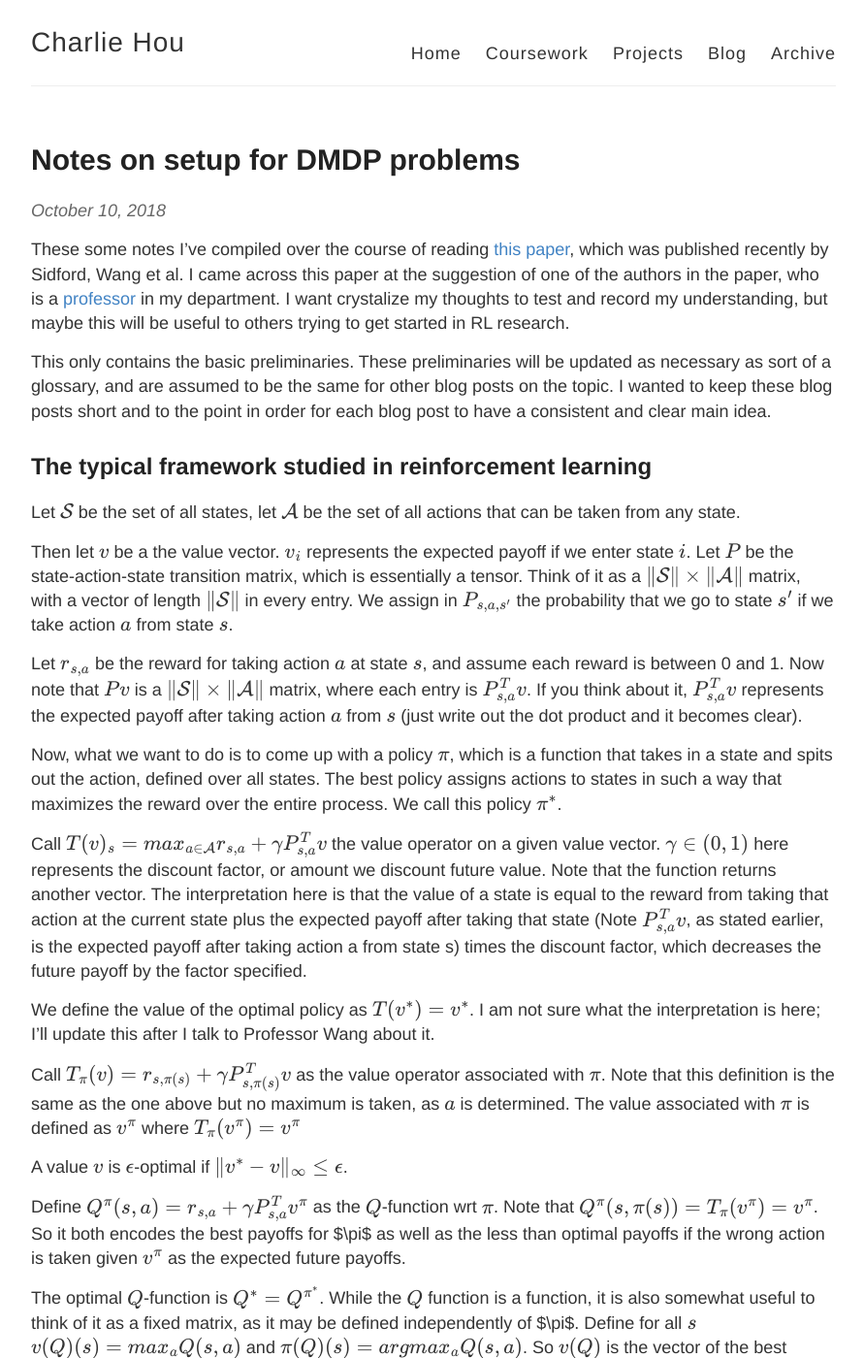
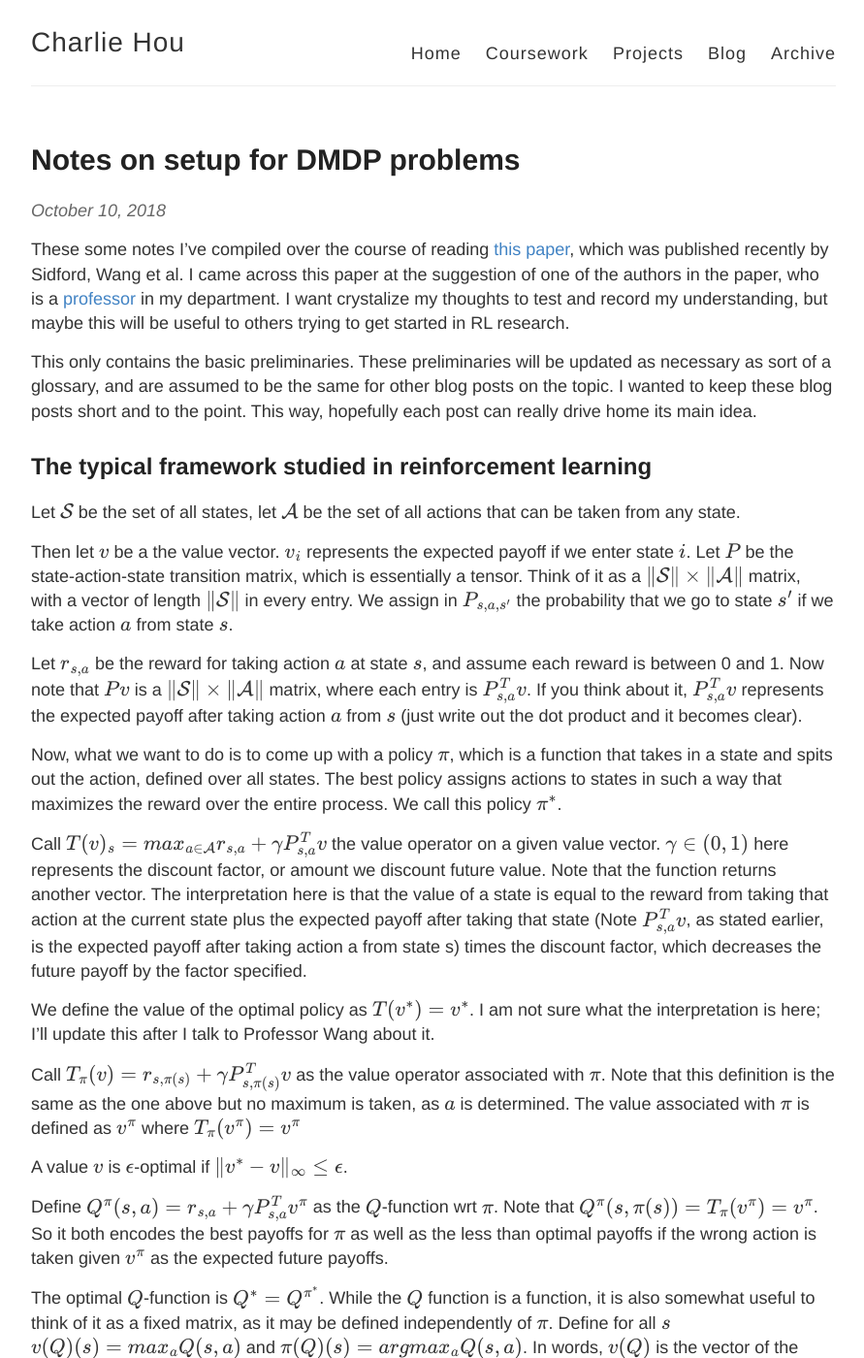
Before and after one commit to houcharlie/oldwebsite, a Jekyll site: the page built from _posts/2018-10-10-mdp.md, in a window 1280 px wide and 1400 px high. Shown: the whole window at 97% size, without its empty margins (193-1084 px from the left). Built offline with Jekyll 4.4.1, drawn with Linux system fonts in a browser that asks for light colours; formulas are drawn with MathJax 3.

Commit message:
Update _posts/2018-10-10-mdp.md

```diff
--- a/_posts/2018-10-10-mdp.md
+++ b/_posts/2018-10-10-mdp.md
@@ -6,7 +6,7 @@ permalink: /blog/:title
 
 These some notes I've compiled over the course of reading [this paper](https://arxiv.org/pdf/1806.01492.pdf), which was published recently by Sidford, Wang et al.  I came across this paper at the suggestion of one of the authors in the paper, who is a [professor](http://www.princeton.edu/~mengdiw/) in my department.  I want crystalize my thoughts to test and record my understanding, but maybe this will be useful to others trying to get started in RL research.
 
-This only contains the basic preliminaries.  These preliminaries will be updated as necessary as sort of a glossary, and are assumed to be the same for other blog posts on the topic.  I wanted to keep these blog posts short and to the point in order for each blog post to have a consistent and clear main idea.
+This only contains the basic preliminaries.  These preliminaries will be updated as necessary as sort of a glossary, and are assumed to be the same for other blog posts on the topic.  I wanted to keep these blog posts short and to the point.  This way, hopefully each post can really drive home its main idea.
 
 
 ## The typical framework studied in reinforcement learning
@@ -27,6 +27,6 @@ Call $$T_{\pi}(v) = r_{s,\pi(s)} + \gamma P_{s,\pi(s)}^{T}v $$ as the value oper
 
 A value $$v$$ is $$\epsilon$$-optimal if $$\|v^{*} - v\|_{\infty} \leq \epsilon$$.
 
-Define $$Q^{\pi}(s,a) = r_{s,a} + \gamma P^{T}_{s,a}v^{\pi}$$ as the $$Q$$-function wrt $$\pi$$.  Note that $$Q^{\pi}(s, \pi(s)) = T_{\pi}(v^{\pi}) = v^{\pi}$$.  So it both encodes the best payoffs for $\pi$ as well as the less than optimal payoffs if the wrong action is taken given $$v^{\pi}$$ as the expected future payoffs.
+Define $$Q^{\pi}(s,a) = r_{s,a} + \gamma P^{T}_{s,a}v^{\pi}$$ as the $$Q$$-function wrt $$\pi$$.  Note that $$Q^{\pi}(s, \pi(s)) = T_{\pi}(v^{\pi}) = v^{\pi}$$.  So it both encodes the best payoffs for $$\pi$$ as well as the less than optimal payoffs if the wrong action is taken given $$v^{\pi}$$ as the expected future payoffs.
 
-The optimal $$Q$$-function is $$Q^{*} = Q^{\pi^{*}}$$.  While the $$Q$$ function is a function, it is also somewhat useful to think of it as a fixed matrix, as it may be defined independently of $\pi$.  Define for all $$s$$ $$v(Q)(s) = max_{a}Q(s,a)$$ and $$\pi(Q)(s) = argmax_{a} Q(s,a)$$.  So $$v(Q)$$ is the vector of the best payoff from each state s, and $$\pi(Q)$$ is the action to get the best payoff for each state s.
+The optimal $$Q$$-function is $$Q^{*} = Q^{\pi^{*}}$$.  While the $$Q$$ function is a function, it is also somewhat useful to think of it as a fixed matrix, as it may be defined independently of $$\pi$$.  Define for all $$s$$ $$v(Q)(s) = max_{a}Q(s,a)$$ and $$\pi(Q)(s) = argmax_{a} Q(s,a)$$.  In words, $$v(Q)$$ is the vector of the best payoff from each state s, and $$\pi(Q)$$ is the action to get the best payoff for each state s.
```
